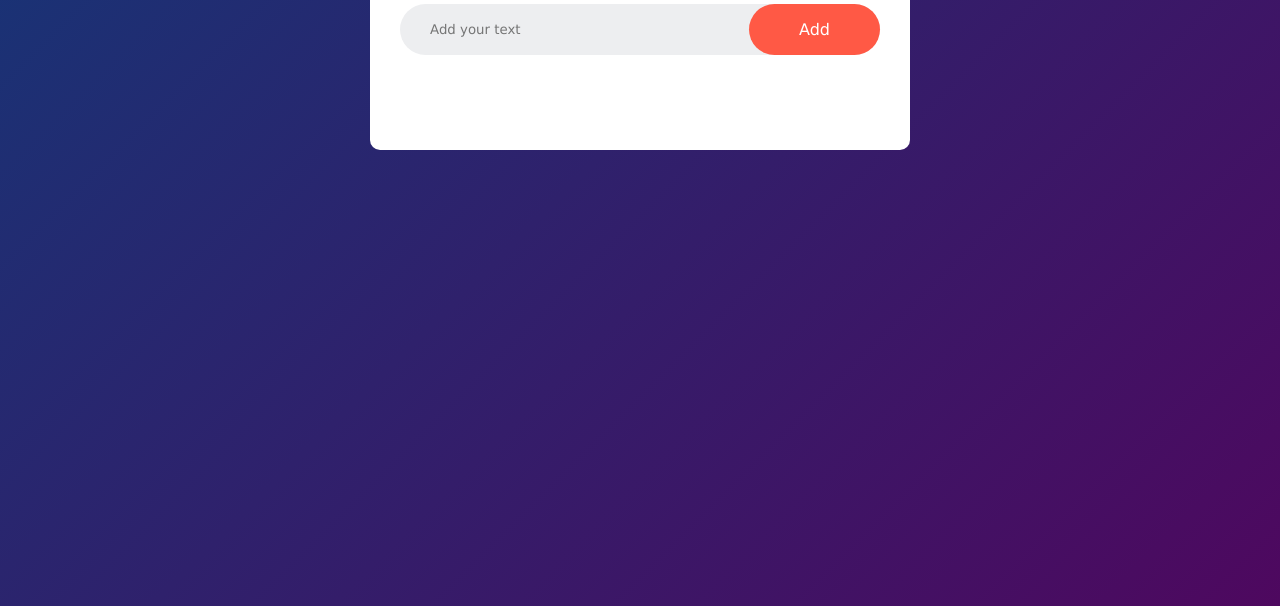
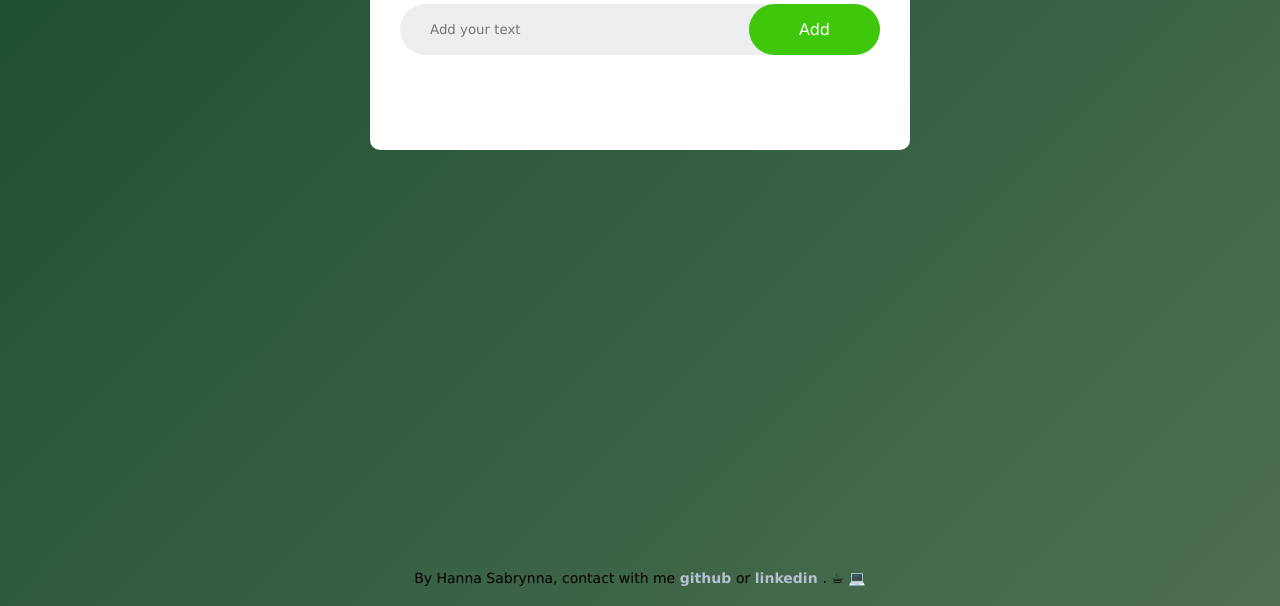
Before and after one commit to hannasabrynna/to-do-list, a plain HTML site: page index.html in a window 1280 px wide. Shown: the part 194-800 px from the top of the page. Drawn offline with Linux system fonts and the light colour scheme.

Commit message:
Projeto final

```diff
--- a/index.html
+++ b/index.html
@@ -18,6 +18,17 @@
             <ul id="list-container"></ul>
         </div>
     </div>
+    <div class="footer">
+        <div class="footer-content">
+            <p>By Hanna Sabrynna, contact with me
+                <a href="https://github.com/hannasabrynna" target="_blank">github
+                </a> or
+                <a href="https://www.linkedin.com/in/hanna-sabrynna/" target="_blank">linkedin
+                </a>
+                . &#9749 &#128187</p>
+        </div>
+    </div>
+
     <script src="script.js"></script>
 </body>
 </html>
--- a/style.css
+++ b/style.css
@@ -8,7 +8,7 @@
 .container {
     width: 100%;
     min-height: 100vh;
-    background-image: linear-gradient(135deg, #153677, #4e085f);
+    background-image: linear-gradient(135deg, #1A4D2E, #4F6F52);
     padding: 10px;
 }
 
@@ -22,7 +22,7 @@
 }
 
 .todo-app h2{
-    color: #002765;
+    color: #1A4D2E;
     display: flex;
     align-items: center;
     margin-bottom: 20px;
@@ -56,7 +56,7 @@ button{
    border: none;
    outline: none;
    padding:  16px 50px;
-   background: #ff5945;
+   background: #3EC70B;
    color: #fff;
    font-size: 16px;
    cursor: pointer;
@@ -109,3 +109,23 @@ ul li span{
 ul li span:hover{
    background: #edeef0;
 }
+
+.footer{
+display: flex;
+align-items: center;
+justify-content: center;
+}
+
+.footer-content {
+    position: absolute;
+    bottom: 0;
+    margin-bottom: 20px;
+    font-size: 14px;
+    margin-top: 0;
+}
+
+.footer-content a {
+    color: #B5C0D0;
+    font-weight: bold;
+    text-decoration: none;
+}
```
